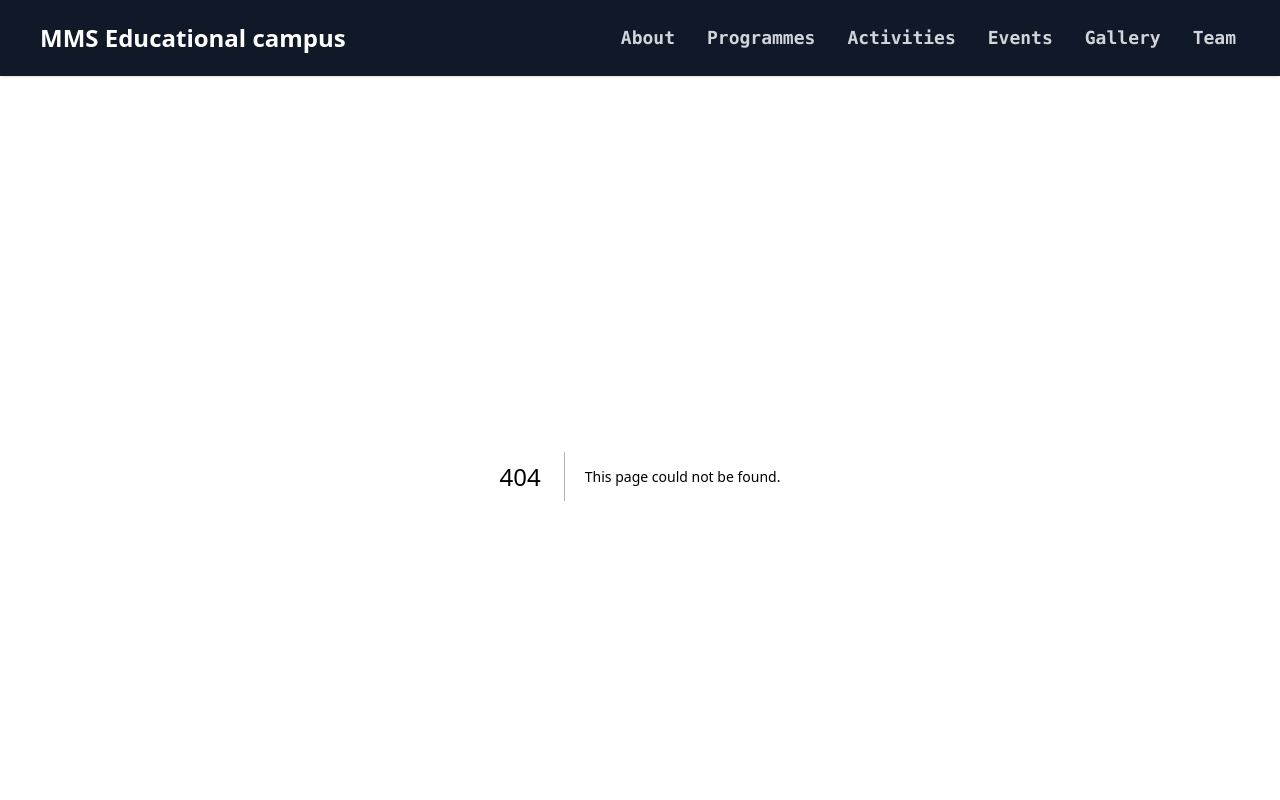
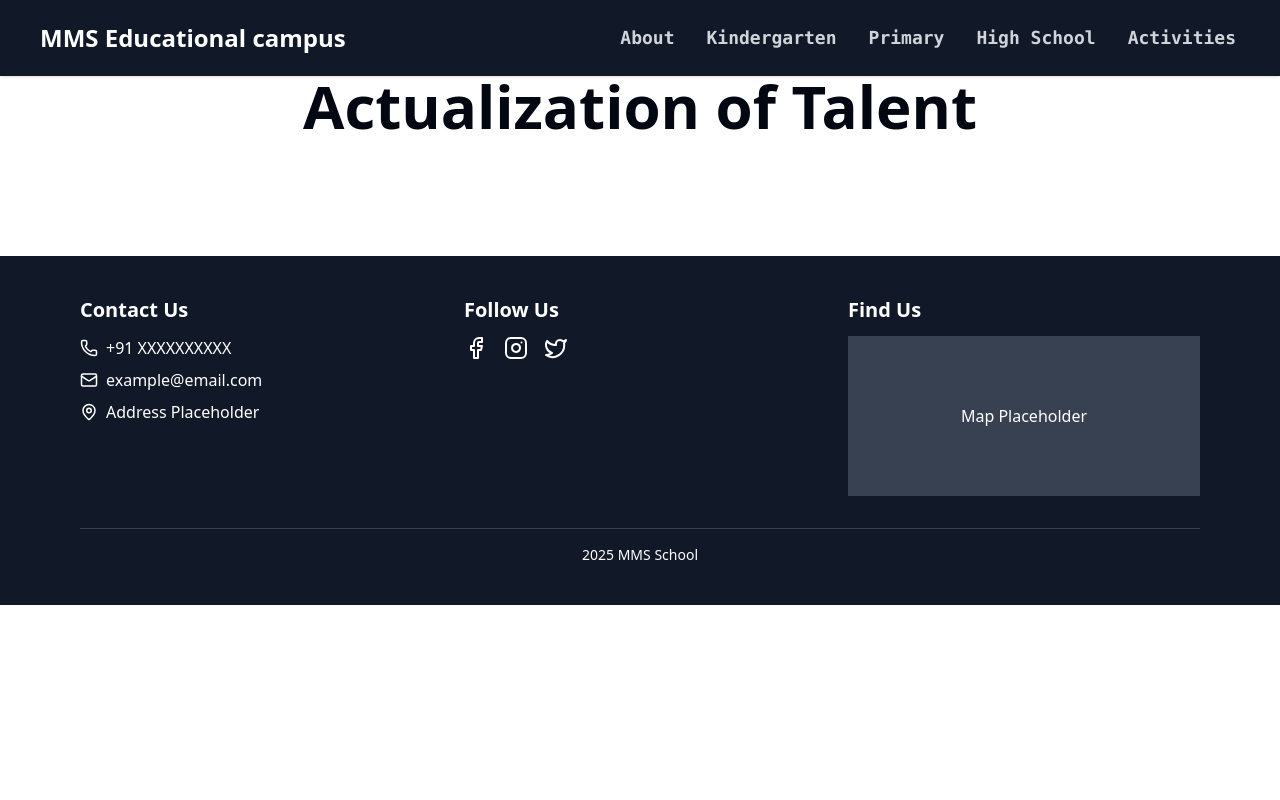
Before and after one commit to binshadhbu/mms-school-website, a Next.js app: page /activities in a window 1280 px wide. Before the commit this address had no page. Shown: the top 800 px of the page. Built offline with nearby package versions, Linux system fonts and the light colour scheme.

Commit message:
removed unnecessary elements

```diff
--- /dev/null
+++ b/app/activities/page.tsx
@@ -0,0 +1,35 @@
+import Head from 'next/head';
+import React from 'react'
+import Heading from "@/components/Header/Heading";
+
+
+const activities = [
+  {
+    title: "Hiking",
+    description: "Join our hiking club to explore the mountains and enjoy breathtaking views. Our experienced guides will lead you through scenic trails, ensuring a safe and enjoyable experience. We organize weekly hikes to various locations, catering to all skill levels. Whether you're a beginner or an experienced hiker, you'll find a suitable trail. Don't forget to bring your camera to capture the stunning landscapes.",
+    imageUrl: "https://example.com/hiking.jpg"
+  },
+  {
+    title: "Swimming",
+    description: "Dive into the pool and enjoy a refreshing swim with our swimming club. We offer swimming sessions for all ages and skill levels, from beginners to advanced swimmers. Our certified instructors provide personalized coaching to help you improve your technique. Join us for regular swim meets and competitions, or simply enjoy a leisurely swim. Our facilities include a heated pool, locker rooms, and a relaxing lounge area.",
+    imageUrl: "https://example.com/swimming.jpg"
+  },
+  {
+    title: "Cycling",
+    description: "Ride through scenic routes and enjoy the outdoors with our cycling club. We organize group rides every weekend, exploring different trails and routes. Our club caters to cyclists of all levels, from casual riders to competitive racers. You'll have the opportunity to participate in cycling events and races, as well as social gatherings and workshops. Join us to stay fit, make new friends, and discover new places on two wheels.",
+    imageUrl: "https://example.com/cycling.jpg"
+  }
+];
+
+const page = () => {
+  return (
+    <div>
+      <div className='flex justify-center'><Heading title="Actualization of Talent" /></div>
+
+
+
+    </div>
+  )
+}
+
+export default page
--- a/components/Navbar.tsx
+++ b/components/Navbar.tsx
@@ -17,12 +17,14 @@ export default function Navbar() {
   // Navigation items array
   const navItems = [
     { name: "About", href: "/about" },
-    { name: "Programmes", href: "/programmes" },
+    { name: "Kindergarten", href: "/programmes/kindergarten" },
+    { name: "Primary", href: "/programmes/primary" },
+    { name: "High School", href: "/programmes/highschool" },
     { name: "Activities", href: "/Activities" },
-    { name: "Events", href: "/events" },
-    { name: "Gallery", href: "/gallery" },
+    // { name: "Events", href: "/events" },
+    // { name: "Gallery", href: "/gallery" },
     // { name: "Achievements", href: "/achievements" },
-    { name: "Team", href: "/team" }
+    // { name: "Team", href: "/team" }
   ];
 
   return (
```
